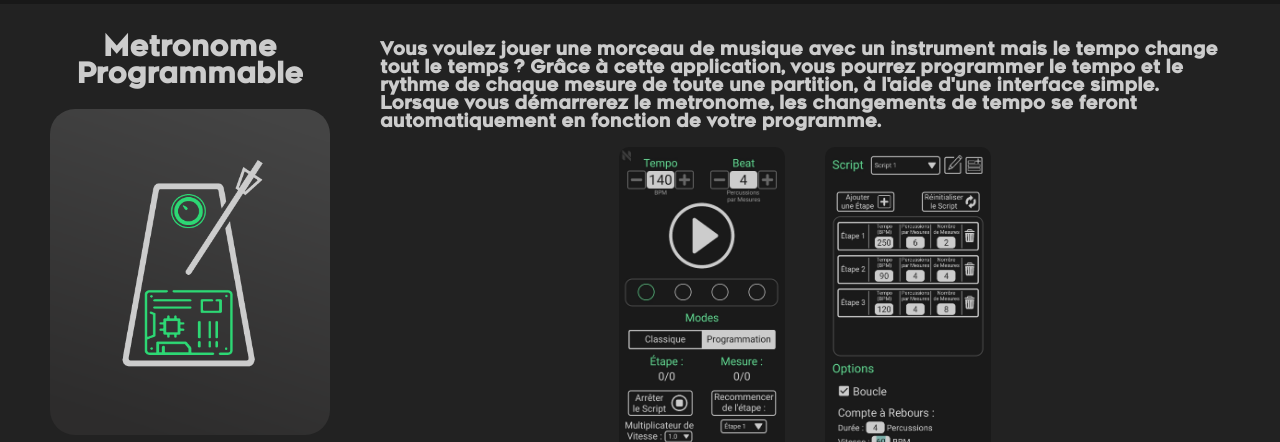
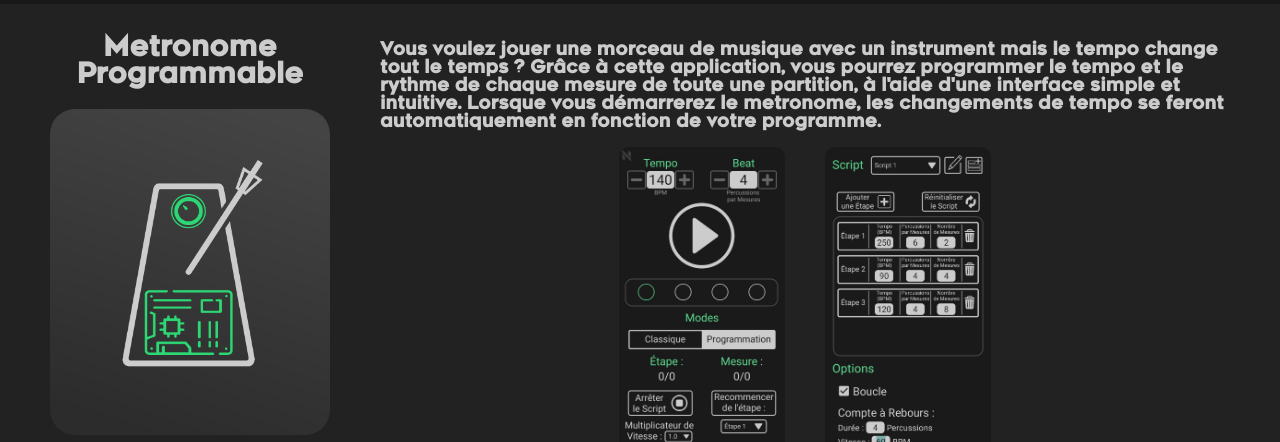
Before and after one commit to Nerter29/nerter.fr, a plain HTML site: page src/metronome.html in a window 1280 px wide. Shown: the part 106-548 px from the top of the page. Drawn offline with Linux system fonts and the light colour scheme; no server answers.

```diff
--- a/src/metronome.html
+++ b/src/metronome.html
@@ -28,7 +28,7 @@
     </div>
     <div class="description-container">
       <h2>Vous voulez jouer une morceau de musique avec un instrument mais le tempo change tout le temps ? Grâce à cette application,
-         vous pourrez programmer le tempo et le rythme de chaque mesure de toute une partition, à l'aide d'une interface simple.
+         vous pourrez programmer le tempo et le rythme de chaque mesure de toute une partition, à l'aide d'une interface simple et intuitive.
           Lorsque vous démarrerez le metronome, les changements de tempo se feront automatiquement en fonction de votre programme.</h2>
       <div class="description-image-container">
         <img src="assets/images/mp-description/image1.png" alt="" class="description-image-portrait" >
```
